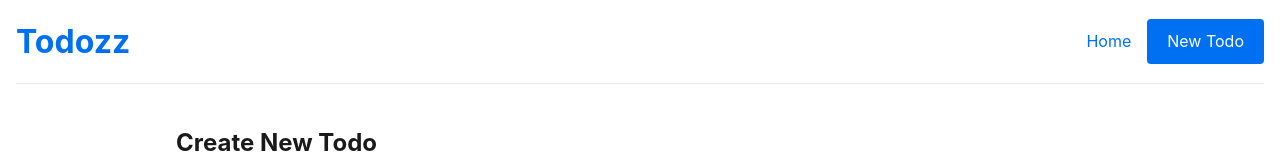
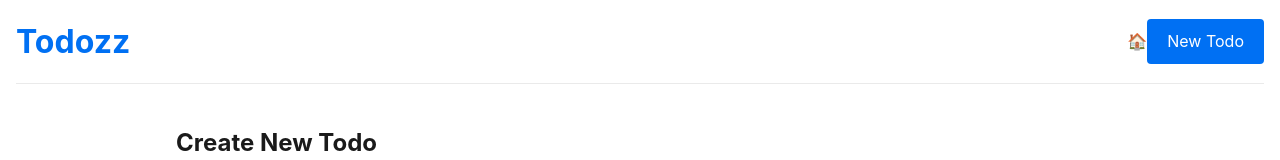
Before and after one commit to SouphianeJ/todozz, a Next.js app: page /todo/new in a window 1280 px wide. Shown: the top 160 px of the page. Built offline with nearby package versions, Linux system fonts and the light colour scheme.

Commit message:
Update layout.tsx

```diff
--- a/app/layout.tsx
+++ b/app/layout.tsx
@@ -19,9 +19,11 @@ export default function RootLayout({
           <h1>
             <Link href="/">Todozz</Link>
           </h1>
-          <nav>
-            <Link href="/" className="nav-link">Home</Link>
-            <Link href="/todo/new" className="nav-link button">New Todo</Link>
+          <nav className="nav-actions">
+            <Link href="/" className="nav-icon" aria-label="Home">
+              🏠
+            </Link>
+            <Link href="/todo/new" className="button">New Todo</Link>
           </nav>
         </header>
         <main>{children}</main>
```
